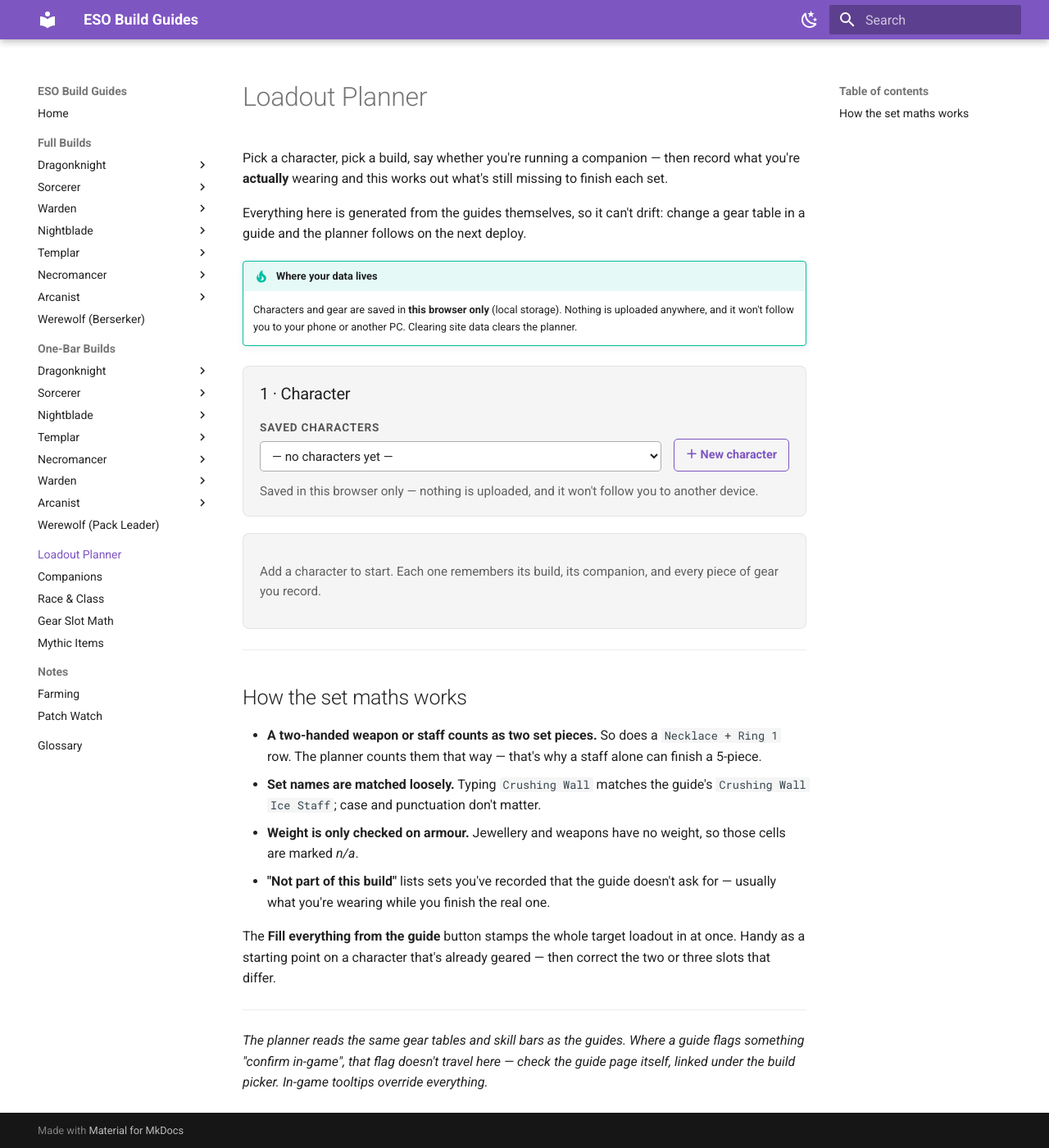
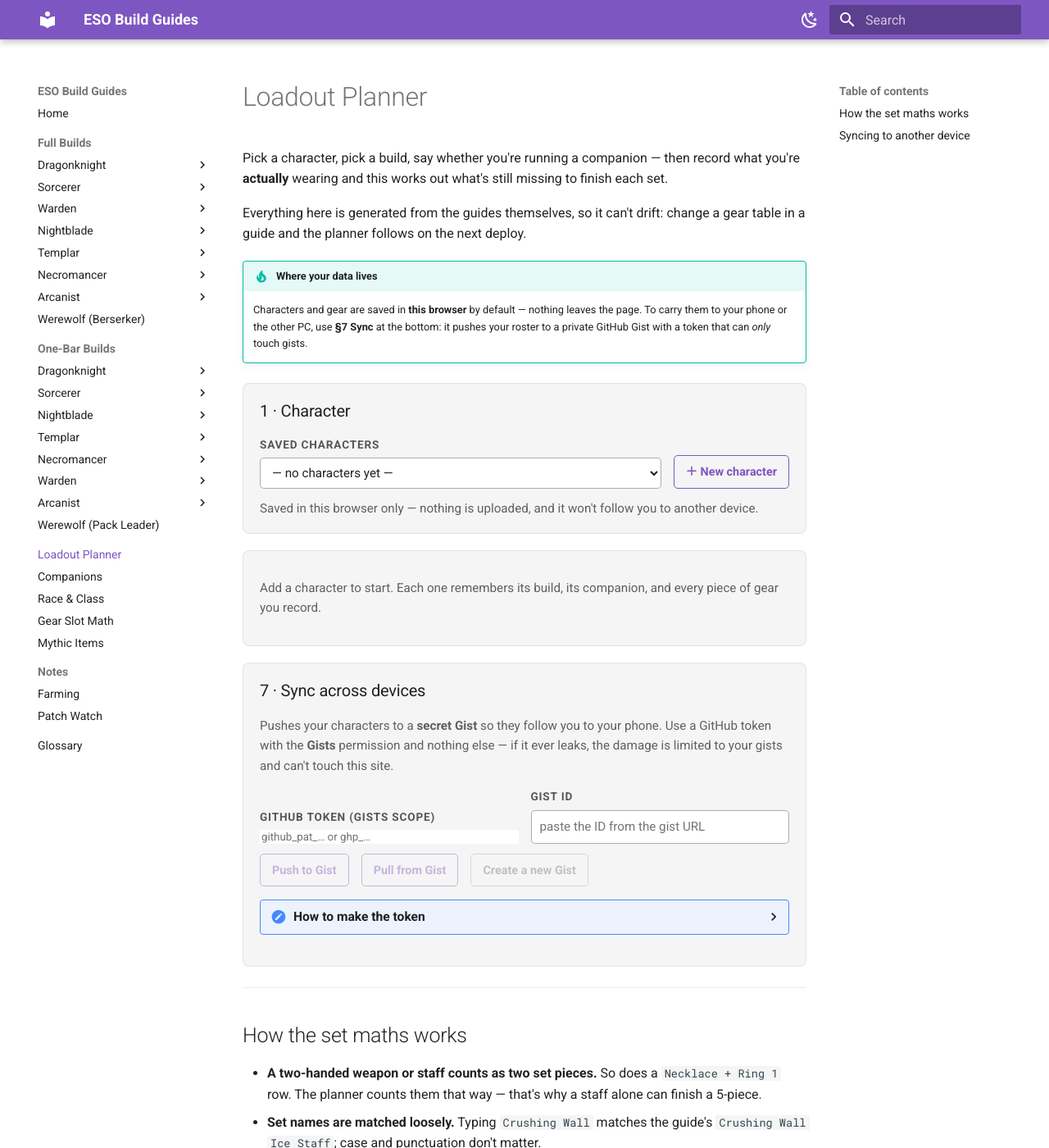
Before and after one commit to txbluemoose/Moose-ESO, an MkDocs documentation site: the page built from docs/loadout-planner.md, in a window 1280 px wide and 1400 px high. Shown: the whole window at 82% size. Built offline with MkDocs 1.6.1 and Material for MkDocs 9.7.7, drawn with Linux system fonts in a browser that asks for light colours; some of the changed text lies outside the part shown.

Commit message:
Planner: sync characters to a secret Gist so they follow you between devices (#33)
Adds a sync panel to the Loadout Planner. Paste a GitHub token, create a
secret Gist, and your roster pushes to it; on another device paste the same
token plus the Gist ID and pull it back.

Deliberately scoped to Gists rather than this repo. The token is stored in
the browser on a page whose source is public, so the blast radius of a leak
matters: a gist-scoped token can only read and write gists, while a
repo-scoped one could rewrite the published site and inject script into the
page that reads the token back. The page says so, and the setup steps tell
you to tick gist and nothing else.

Push overwrites the gist. Pull merges per character, keeping whichever copy
was edited most recently - every character mutation now stamps an updated
timestamp for this. The consequence is that deleting a character on one
device is undone by the next pull, which the page states rather than hides.

The token lives under its own storage key so forgetting the token and
clearing planner data stay independent.

Verified in Chromium against a stubbed gists API across two browser
contexts: create, push, pull onto an empty device (build and all gear
restored), an edit on the second device propagating back through a push and
pull, and a bad token producing a readable 401 rather than a silent
failure.

Co-authored-by: Claude <noreply@anthropic.com>

```diff
--- a/docs/assets/planner.css
+++ b/docs/assets/planner.css
@@ -57,6 +57,10 @@
 #eso-planner button.ep-ghost { border-color: var(--md-default-fg-color--lighter); color: var(--md-default-fg-color--light); }
 #eso-planner button.ep-ghost:hover { background: var(--md-default-fg-color--lightest); color: var(--md-default-fg-color); }
 #eso-planner button.ep-mini { padding: .2rem .45rem; font-size: .65rem; }
+#eso-planner button[disabled] { opacity: .4; cursor: not-allowed; }
+#eso-planner button[disabled]:hover { background: transparent; color: var(--md-primary-fg-color); }
+#eso-planner button.ep-ghost[disabled]:hover { background: transparent; color: var(--md-default-fg-color--light); }
+#eso-planner details summary { font-size: .78rem; cursor: pointer; font-weight: 600; }
 
 #eso-planner .ep-toggle { display: flex; gap: 1rem; align-items: center; flex-wrap: wrap; }
 #eso-planner .ep-toggle label { display: flex; align-items: center; gap: .35rem; font-size: .78rem; cursor: pointer; }
--- a/docs/assets/planner.js
+++ b/docs/assets/planner.js
@@ -13,8 +13,12 @@
   }
 
   var STORE = "eso-planner-v1";
+  var TOKEN_KEY = "eso-planner-token";
+  var GIST_FILE = "eso-characters.json";
   var WEIGHTS = ["", "Light", "Medium", "Heavy", "—"];
   var state = loadState();
+  var syncMsg = null;      // {text, level} shown in the sync card
+  var syncBusy = false;
 
   // ---- storage ------------------------------------------------------------
 
@@ -35,6 +39,64 @@
 
   function newId() {
     return "c" + Math.random().toString(36).slice(2, 9);
+  }
+
+  /* The token lives under its own key so "clear planner data" and "forget
+     token" stay independent of each other. */
+  function getToken() {
+    try { return window.localStorage.getItem(TOKEN_KEY) || ""; } catch (e) { return ""; }
+  }
+
+  function setToken(t) {
+    try {
+      if (t) window.localStorage.setItem(TOKEN_KEY, t);
+      else window.localStorage.removeItem(TOKEN_KEY);
+    } catch (e) {}
+  }
+
+  /* Mark a character as changed so a pull can tell which side is newer. */
+  function touch(ch) {
+    if (ch) ch.updated = Date.now();
+  }
+
+  function gh(path, opts) {
+    opts = opts || {};
+    opts.headers = Object.assign({
+      "Accept": "application/vnd.github+json",
+      "X-GitHub-Api-Version": "2022-11-28",
+      "Authorization": "Bearer " + getToken()
+    }, opts.headers || {});
+    return fetch("https://api.github.com" + path, opts).then(function (r) {
+      return r.json().then(function (body) { return { r: r, body: body }; },
+                           function () { return { r: r, body: {} }; });
+    }).then(function (out) {
+      if (!out.r.ok) {
+        var msg = out.body && out.body.message ? out.body.message : "HTTP " + out.r.status;
+        if (out.r.status === 401) msg = "GitHub rejected the token (401). Check you pasted it whole and it hasn't expired.";
+        if (out.r.status === 404) msg = "Not found (404) — either the Gist ID is wrong, or the token doesn't have the Gists permission.";
+        var e = new Error(msg); e.status = out.r.status; throw e;
+      }
+      return out.body;
+    });
+  }
+
+  function rosterPayload() {
+    return JSON.stringify({ v: 1, savedAt: new Date().toISOString(), chars: state.chars }, null, 1);
+  }
+
+  function mergeChars(remote) {
+    var byId = {}, added = 0, updated = 0;
+    state.chars.forEach(function (c) { byId[c.id] = c; });
+    remote.forEach(function (rc) {
+      if (!rc || !rc.id) return;
+      var lc = byId[rc.id];
+      if (!lc) { state.chars.push(rc); added++; return; }
+      if ((rc.updated || 0) > (lc.updated || 0)) {
+        Object.keys(rc).forEach(function (k) { lc[k] = rc[k]; });
+        updated++;
+      }
+    });
+    return { added: added, updated: updated };
   }
 
   // ---- helpers ------------------------------------------------------------
@@ -421,6 +483,47 @@
     return lines.join("\n");
   }
 
+  function renderSyncCard() {
+    var tok = getToken();
+    var gid = (state.sync && state.sync.gistId) || "";
+    var last = state.sync && state.sync.lastSync;
+
+    var status = "";
+    if (syncMsg) {
+      status = '<p><span class="ep-pill ep-' + esc(syncMsg.level) + '">' +
+        (syncMsg.level === "bad" ? "error" : syncMsg.level === "ok" ? "done" : "…") +
+        "</span> " + esc(syncMsg.text) + "</p>";
+    } else if (last) {
+      status = '<p class="ep-muted">Last synced ' + esc(new Date(last).toLocaleString()) + ".</p>";
+    }
+
+    return '<div class="ep-card"><h3>7 · Sync across devices</h3>' +
+      '<p class="ep-muted">Pushes your characters to a <strong>secret Gist</strong> so they follow you to your phone. ' +
+      "Use a GitHub token with the <strong>Gists</strong> permission and nothing else — if it ever leaks, the damage is limited to your gists and can't touch this site.</p>" +
+      status +
+      '<div class="ep-row">' +
+        '<div class="ep-field"><label for="ep-token">GitHub token (gists scope)</label>' +
+          '<input type="password" id="ep-token" data-act="token" value="' + esc(tok) + '" placeholder="github_pat_… or ghp_…" autocomplete="off"></div>' +
+        '<div class="ep-field"><label for="ep-gist">Gist ID</label>' +
+          '<input type="text" id="ep-gist" data-act="gistId" value="' + esc(gid) + '" placeholder="paste the ID from the gist URL"></div>' +
+      "</div>" +
+      '<div class="ep-row" style="margin-top:.6rem">' +
+        '<div><button data-act="push"' + (syncBusy || !tok ? " disabled" : "") + ">Push to Gist</button></div>" +
+        '<div><button data-act="pull"' + (syncBusy || !tok || !gid ? " disabled" : "") + ">Pull from Gist</button></div>" +
+        '<div><button class="ep-ghost" data-act="createGist"' + (syncBusy || !tok || gid ? " disabled" : "") + ">Create a new Gist</button></div>" +
+        (tok ? '<div><button class="ep-ghost" data-act="forgetToken">Forget token</button></div>' : "") +
+      "</div>" +
+      '<details style="margin-top:.8rem"><summary>How to make the token</summary>' +
+      "<ol class=\"ep-need\">" +
+        "<li>GitHub → Settings → Developer settings → <strong>Personal access tokens</strong> → <em>Tokens (classic)</em>.</li>" +
+        "<li>Generate new token. Tick <strong>gist</strong> — and only <strong>gist</strong>. Leave every other box unchecked.</li>" +
+        "<li>Copy it into the box above, then press <strong>Create a new Gist</strong>. That makes the secret gist and remembers its ID.</li>" +
+        "<li>On your phone: open this page, paste the same token <em>and</em> the Gist ID, then press <strong>Pull from Gist</strong>.</li>" +
+      "</ol>" +
+      '<p class="ep-muted">Push overwrites the gist with what\'s in this browser. Pull merges the gist in, keeping whichever copy of each character was edited most recently — so a character deleted on one device comes back on a pull. Delete it on both, or push from the device that\'s right.</p>' +
+      "</details></div>";
+  }
+
   function render() {
     var html = renderCharacterCard();
     var ch = activeChar();
@@ -443,6 +546,8 @@
       }
     }
 
+    html += renderSyncCard();
+
     html += '<datalist id="ep-sets">' + (DATA.sets || []).map(function (s) {
       return '<option value="' + esc(s) + '">';
     }).join("") + "</datalist>";
@@ -461,14 +566,88 @@
     ch.gear[slot][field] = value;
   }
 
+  function runSync(act) {
+    syncBusy = true;
+    syncMsg = { text: act === "pull" ? "Pulling…" : "Talking to GitHub…", level: "idle" };
+    render();
+
+    var done = function (text, level) {
+      syncBusy = false;
+      syncMsg = { text: text, level: level };
+      saveState();
+      render();
+    };
+
+    var job;
+    if (act === "createGist") {
+      var files = {};
+      files[GIST_FILE] = { content: rosterPayload() };
+      job = gh("/gists", {
+        method: "POST",
+        body: JSON.stringify({ description: "ESO Loadout Planner — characters", public: false, files: files })
+      }).then(function (g) {
+        state.sync = state.sync || {};
+        state.sync.gistId = g.id;
+        state.sync.lastSync = Date.now();
+        done("Secret gist created. ID " + g.id + " — copy it to your other devices.", "ok");
+      });
+    } else if (act === "push") {
+      var f2 = {};
+      f2[GIST_FILE] = { content: rosterPayload() };
+      job = gh("/gists/" + encodeURIComponent(state.sync.gistId), {
+        method: "PATCH",
+        body: JSON.stringify({ files: f2 })
+      }).then(function () {
+        state.sync.lastSync = Date.now();
+        done("Pushed " + state.chars.length + " character" + (state.chars.length === 1 ? "" : "s") + " to the gist.", "ok");
+      });
+    } else {
+      job = gh("/gists/" + encodeURIComponent(state.sync.gistId), { method: "GET" }).then(function (g) {
+        var file = g.files && g.files[GIST_FILE];
+        if (!file) throw new Error("That gist has no " + GIST_FILE + " in it.");
+        var parsed = JSON.parse(file.content);
+        var remote = (parsed && parsed.chars) || [];
+        var res = mergeChars(remote);
+        if (!state.activeId && state.chars.length) state.activeId = state.chars[0].id;
+        state.sync.lastSync = Date.now();
+        done("Pulled: " + res.added + " new, " + res.updated + " updated, " +
+             (remote.length - res.added - res.updated) + " already current.", "ok");
+      });
+    }
+
+    job.catch(function (e) {
+      syncBusy = false;
+      syncMsg = { text: String(e && e.message ? e.message : e), level: "bad" };
+      render();
+    });
+  }
+
   root.addEventListener("click", function (ev) {
     var btn = ev.target.closest("button");
     if (!btn) return;
     var act = btn.getAttribute("data-act");
     var ch = activeChar();
 
+    if (act === "push" || act === "pull" || act === "createGist") {
+      if (!getToken()) { syncMsg = { text: "Paste a token first.", level: "bad" }; render(); return; }
+      if (act !== "createGist" && !(state.sync && state.sync.gistId)) {
+        syncMsg = { text: "Paste the Gist ID first, or create a new gist.", level: "bad" }; render(); return;
+      }
+      if (act === "push" && !window.confirm("Overwrite the gist with the " + state.chars.length +
+          " character(s) in this browser?")) return;
+      runSync(act);
+      return;
+    }
+    if (act === "forgetToken") {
+      setToken("");
+      syncMsg = { text: "Token removed from this browser.", level: "ok" };
+      render();
+      return;
+    }
+
     if (act === "addChar") {
       var c = { id: newId(), name: "New character", buildId: "", setup: 0, variant: 0, useComp: null, comp: "", gear: {} };
+      touch(c);
       state.chars.push(c);
       state.activeId = c.id;
     } else if (act === "delChar" && ch) {
@@ -478,6 +657,7 @@
     } else if (act === "matchRow" && ch) {
       var build = buildById(ch.buildId), setup = currentSetup(ch, build);
       var slot = btn.getAttribute("data-slot");
+      touch(ch);
       setup.rows.forEach(function (r) {
         if (r.slot !== slot) return;
         setField(ch, r.slot, "set", targetSet(r, ch.variant || 0));
@@ -485,6 +665,7 @@
         setField(ch, r.slot, "trait", r.trait === "—" ? "" : r.trait);
       });
     } else if (act === "fillAll" && ch) {
+      touch(ch);
       var b2 = buildById(ch.buildId), s2 = currentSetup(ch, b2);
       s2.rows.forEach(function (r) {
         setField(ch, r.slot, "set", targetSet(r, ch.variant || 0));
@@ -493,6 +674,7 @@
       });
     } else if (act === "clearAll" && ch) {
       if (!window.confirm("Clear every gear entry for this character?")) return;
+      touch(ch);
       ch.gear = {};
     } else {
       return;
@@ -506,9 +688,19 @@
     var act = t.getAttribute("data-act");
     var ch = activeChar();
 
-    if (act === "pickChar") {
+    if (act === "token") {
+      setToken(t.value.trim());
+      syncMsg = null;
+      render();
+      return;
+    } else if (act === "gistId") {
+      state.sync = state.sync || {};
+      state.sync.gistId = t.value.trim();
+      syncMsg = null;
+    } else if (act === "pickChar") {
       state.activeId = t.value;
     } else if (act === "pickBuild" && ch) {
+      touch(ch);
       ch.buildId = t.value;
       ch.setup = 0;
       ch.variant = 0;
@@ -524,6 +716,7 @@
       ch.comp = t.value;
     } else if (t.getAttribute("data-slot") && ch) {
       setField(ch, t.getAttribute("data-slot"), t.getAttribute("data-f"), t.value);
+      touch(ch);
       saveState();
       // Re-render so the needs list tracks typing, but keep focus where it was.
       var slot = t.getAttribute("data-slot"), f = t.getAttribute("data-f");
@@ -544,6 +737,7 @@
     if (!ch) return;
     if (t.getAttribute("data-act") === "rename") {
       ch.name = t.value;
+      touch(ch);
       saveState();
       var sel = root.querySelector("#ep-char");
       if (sel) {
--- a/docs/loadout-planner.md
+++ b/docs/loadout-planner.md
@@ -5,7 +5,7 @@ Pick a character, pick a build, say whether you're running a companion — then
 Everything here is generated from the guides themselves, so it can't drift: change a gear table in a guide and the planner follows on the next deploy.
 
 !!! tip "Where your data lives"
-    Characters and gear are saved in **this browser only** (local storage). Nothing is uploaded anywhere, and it won't follow you to your phone or another PC. Clearing site data clears the planner.
+    Characters and gear are saved in **this browser** by default — nothing leaves the page. To carry them to your phone or the other PC, use **§7 Sync** at the bottom: it pushes your roster to a private GitHub Gist with a token that can *only* touch gists.
 
 <div id="eso-planner">
   <p>Loading the planner…</p>
@@ -27,4 +27,18 @@ The **Fill everything from the guide** button stamps the whole target loadout in
 
 ---
 
+## Syncing to another device
+
+The sync panel at the bottom of the planner writes your characters to a **secret Gist** — a private scratch file on GitHub, separate from this repo.
+
+1. Make a GitHub token with the **gist** scope ticked and nothing else (*Settings → Developer settings → Personal access tokens → Tokens (classic)*).
+2. Paste it into the planner and press **Create a new Gist**. Copy the Gist ID it gives you.
+3. On the other device, paste the same token **and** the Gist ID, then press **Pull from Gist**.
+
+**Why gist-only scope matters:** the token is stored in your browser, on a page whose source is public. A token limited to gists can, at worst, read and write your gists. A token with repo access could rewrite this site — don't use one.
+
+**Push overwrites the gist. Pull merges**, keeping whichever copy of each character was edited most recently. A character you delete on one device will reappear on the next pull — delete it on both, or push from whichever device is correct.
+
+---
+
 *The planner reads the same gear tables and skill bars as the guides. Where a guide flags something "confirm in-game", that flag doesn't travel here — check the guide page itself, linked under the build picker. In-game tooltips override everything.*
```
